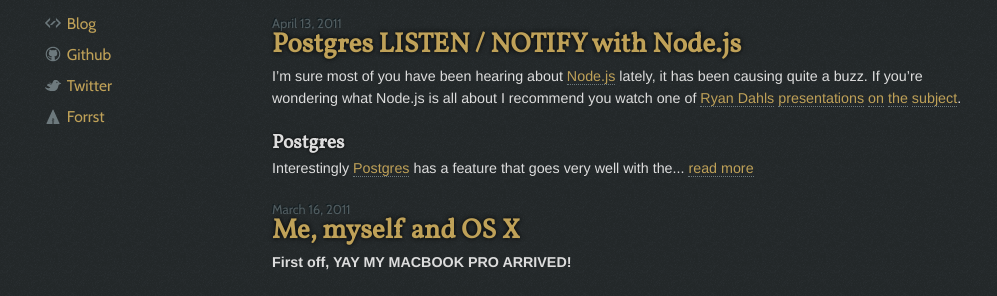
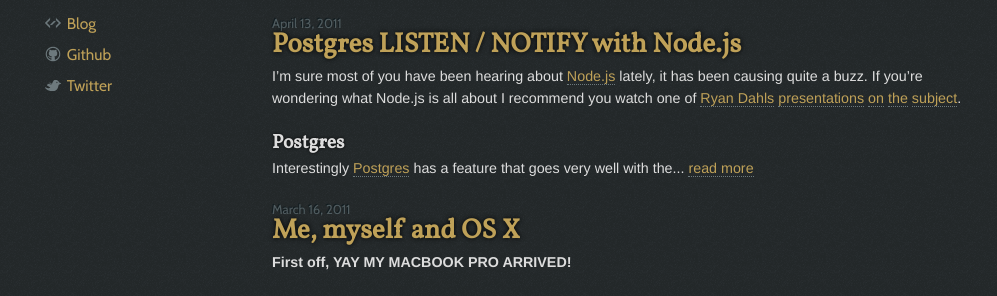
Before and after one commit to bjorngylling/bjorngylling.com, a Jekyll site: the page built from index.html, in a window 1280 px wide. Shown: the part 129-425 px from the top of the page, without its empty margins (138-1135 px from the left). Built offline with Jekyll 4.4.1, drawn with Linux system fonts in a browser that asks for light colours; Markdown is read by kramdown in place of the engine named in the settings; the list of posts is cut into pages by our own code.

Commit message:
Removed Forrst link

```diff
--- a/_layouts/default.html
+++ b/_layouts/default.html
@@ -30,7 +30,6 @@
         <li class="blog"><a href="/">Blog</a></li>
         <li class="github"><a href="https://github.com/bjorngylling">Github</a></li>
         <li class="twitter"><a href="http://www.twitter.com/bjorngylling">Twitter</a></li>
-        <li class="forrst"><a href="http://forr.st/-bjorngylling">Forrst</a></li>
       </ul>
     </nav>
     <div class="grid_9 content">
```
